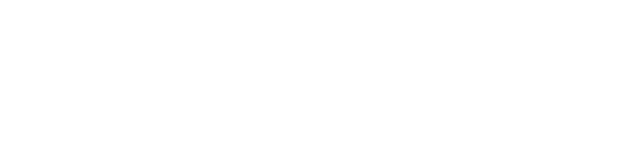
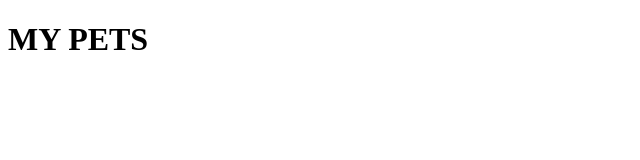
Before and after one commit to maureen-james/pet-website, a plain HTML site: page index.html in a window 1280 px wide. Shown: the whole page, without its empty margins (0-640 px from the left). Drawn offline with Linux system fonts and the light colour scheme.

Commit message:
add heading to the website

```diff
--- a/index.html
+++ b/index.html
@@ -4,9 +4,11 @@
     <meta charset="UTF-8">
     <meta http-equiv="X-UA-Compatible" content="IE=edge">
     <meta name="viewport" content="width=device-width, initial-scale=1.0">
-    <title>Document</title>
+    <title>pets</title>
 </head>
 <body>
+    <h1>MY PETS</h1>
+
 
 </body>
 </html>
```
